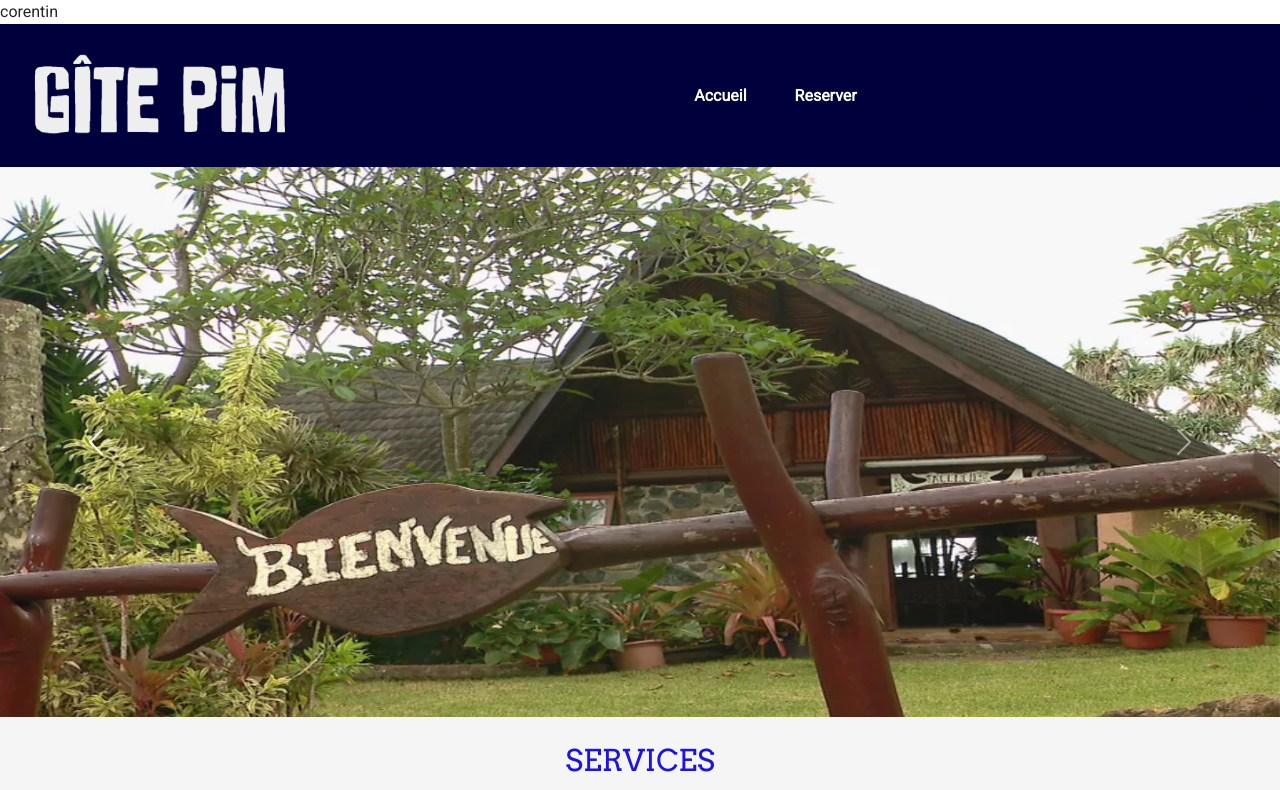
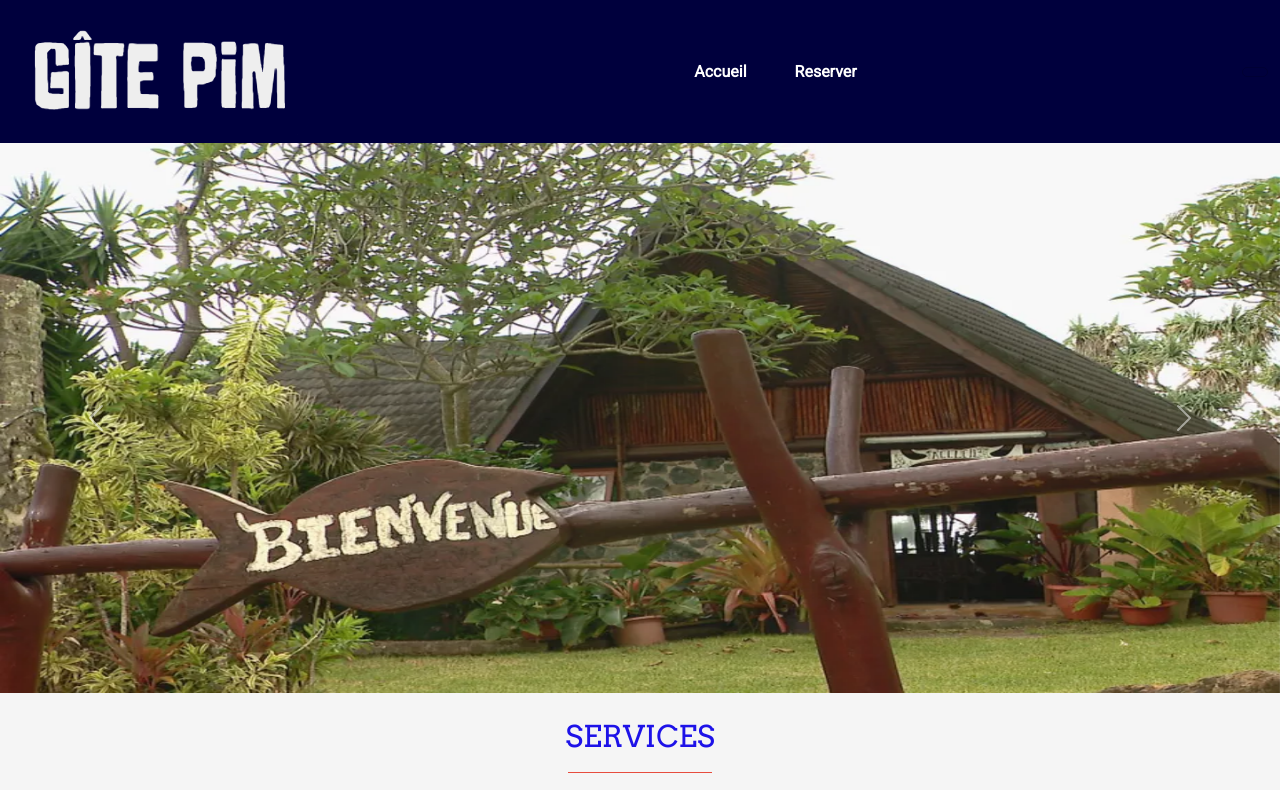
Before and after one commit to Ououia/thickLovers, a plain HTML site: page index.html in a window 1280 px wide. Shown: the top 790 px of the page. Drawn offline with nearby package versions, Linux system fonts and the light colour scheme.

Commit message:
feat test

```diff
--- a/index.html
+++ b/index.html
@@ -59,7 +59,6 @@
   </head>
 
   <body>
-    <div>corentin</div>
     <nav class="navbar h-100" style="background-color: #00003d">
       <div class="container-fluid">
         <img
```
